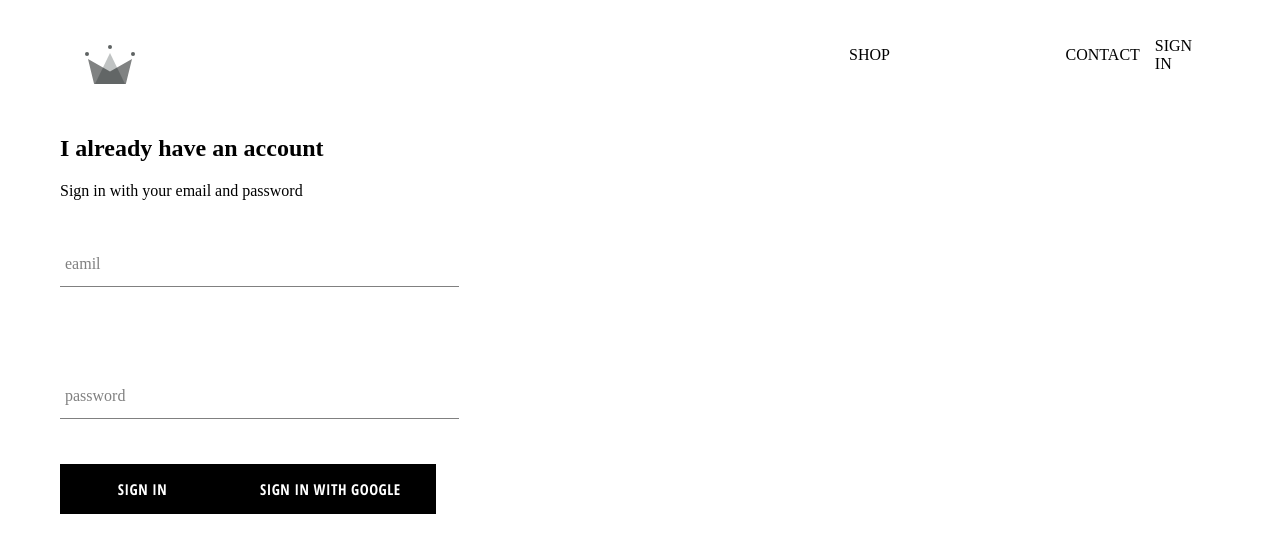
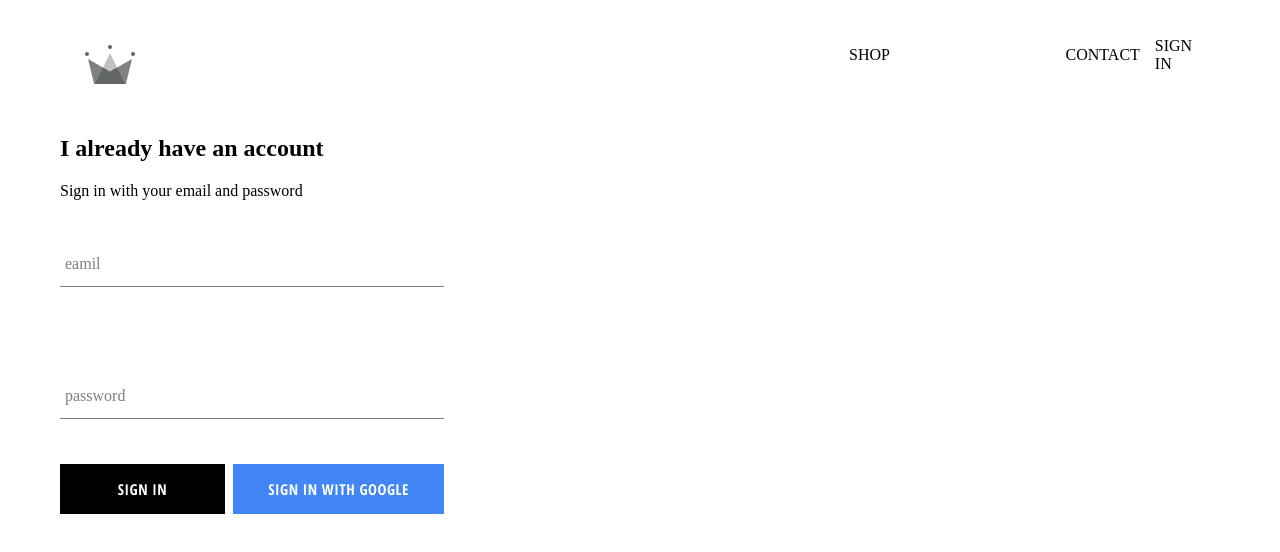
Before and after one commit to Vosslc/apparent.extract, a React (Create React App) app: page /signin in a window 1280 px wide. Shown: the top 552 px of the page. Built offline with nearby package versions, Linux system fonts and the light colour scheme; no server answers.

Commit message:
added styling to google sign in buttton.

```diff
--- a/src/App.css
+++ b/src/App.css
@@ -6,3 +6,7 @@
   text-decoration: none;
   color: black;
 }
+
+*{
+  box-sizing: border-box;
+}
--- a/src/components/custom-button/custom-button.component.jsx
+++ b/src/components/custom-button/custom-button.component.jsx
@@ -2,8 +2,8 @@
 
 import "./custom-button.styles.scss"
 
-const CustomButton = ({children, ...otherProps}) => (
-  <button className="custom-button" {...otherProps}>
+const CustomButton = ({children, isGoogleSignIn, ...otherProps}) => (
+  <button className={`${isGoogleSignIn ? 'google-sign-in' : ''} custom-button`} {...otherProps}>
     {children}
   </button>
 )
--- a/src/components/custom-button/custom-button.styles.scss
+++ b/src/components/custom-button/custom-button.styles.scss
@@ -9,7 +9,7 @@
   background-color: black;
   color: white;
   text-transform: uppercase;
-  font-family: 'Open Sans Condensed';
+  font-family: "Open Sans Condensed";
   font-weight: bolder;
   border: none;
   cursor: pointer;
@@ -19,4 +19,14 @@
     color: black;
     border: 1px solid black;
   }
+
+  &.google-sign-in {
+    background-color: #4285f4;
+    color: white;
+
+    &:hover {
+      background-color: #357ae8;
+      border: none;
+    }
+  }
 }
--- a/src/components/sign-in/sign-in.component.jsx
+++ b/src/components/sign-in/sign-in.component.jsx
@@ -54,9 +54,13 @@
             label='password'
             required
           />
-
-          <CustomButton type='submit'> Sign In</CustomButton>
-          <CustomButton onClick={signInWithGoogle}> Sign In With Google</CustomButton>
+          <div className='buttons'>
+            <CustomButton type='submit'> Sign In</CustomButton>
+            <CustomButton onClick={signInWithGoogle} isGoogleSignIn>
+              {" "}
+              Sign In With Google
+            </CustomButton>
+          </div>
         </form>
       </div>
     );
--- a/src/components/sign-in/sign-in.styles.scss
+++ b/src/components/sign-in/sign-in.styles.scss
@@ -2,5 +2,13 @@
   width: 30vw;
   display: flex;
   flex-direction: column;
-  margin: 10px 0;
+
+  .title{
+    margin: 10px 0
+  }
+
+  .buttons{
+    display: flex;
+    justify-content: space-between;
+  }
 }
```
